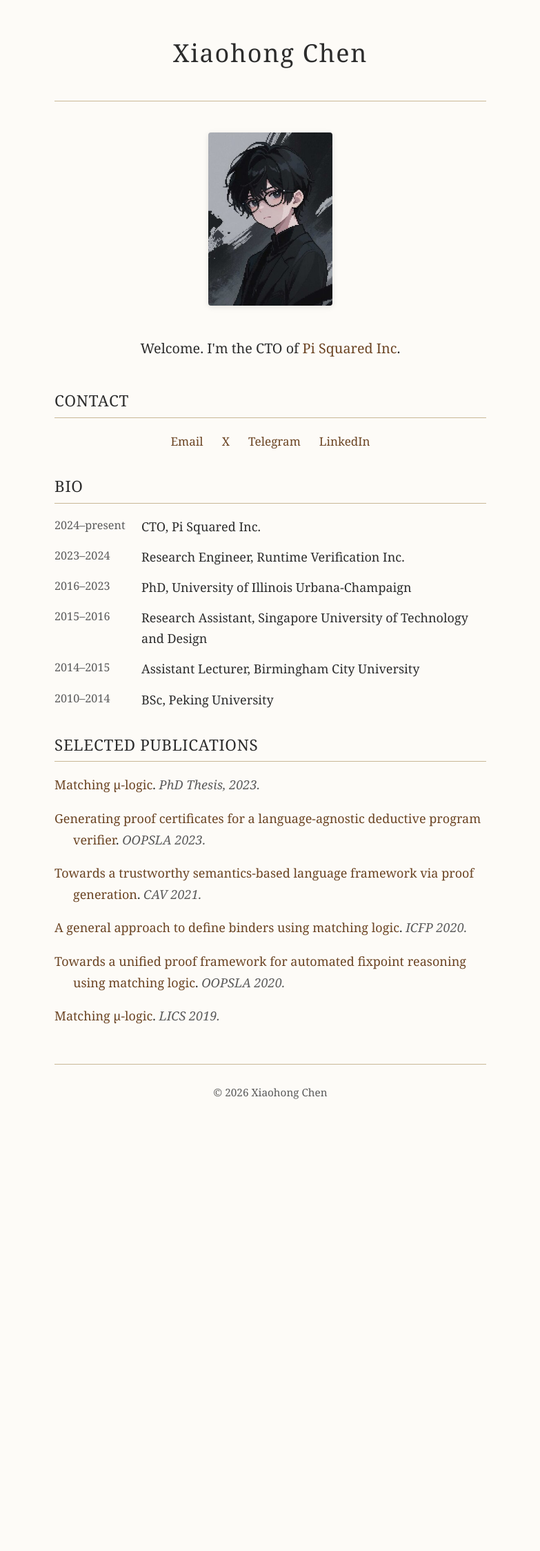
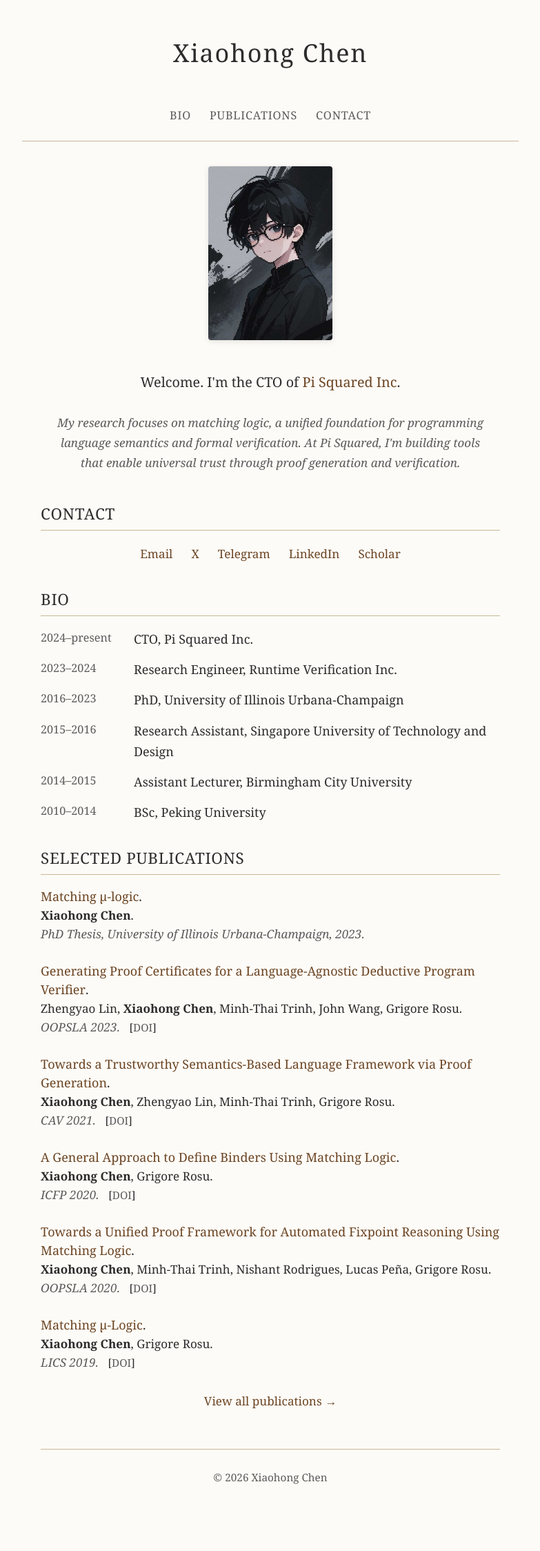
Before and after one commit to xc93/xc93.github.io, a Jekyll site: the page built from index.markdown, in a window 1280 px wide. Shown: the whole page at 69% size, without its empty margins (248-1031 px from the left). Built offline with Jekyll 4.4.1, drawn with Linux system fonts in a browser that asks for light colours; before the commit the page ends 1690 px from its top, so only the background shows below that.

Commit message:
Add full publications, design improvements
- Selected publications on main page (6 key papers)
- Full publications page with collapsible year sections
- Research overview paragraph
- Sticky navigation
- Dark mode support (auto system preference)
- Author name highlighting
- Google Scholar link
- 8 new PDFs downloaded locally
- 23 total publications

```diff
--- a/assets/css/custom.css
+++ b/assets/css/custom.css
@@ -16,8 +16,22 @@
   --font-serif: "Georgia", "Times New Roman", "Noto Serif", serif;
   --font-mono: "Consolas", "Monaco", monospace;
 
-  --max-width: 680px;
+  --max-width: 720px;
   --spacing: 1.5rem;
+}
+
+/* Dark mode */
+@media (prefers-color-scheme: dark) {
+  :root {
+    --color-bg: #1a1a1a;
+    --color-text: #e0e0e0;
+    --color-text-muted: #a0a0a0;
+    --color-accent: #c4956a;
+    --color-link: #d4a574;
+    --color-link-hover: #e8c9a8;
+    --color-border: #3a3a3a;
+    --color-rule: #404040;
+  }
 }
 
 *, *::before, *::after {
@@ -28,6 +42,7 @@ html {
   font-size: 18px;
   -webkit-font-smoothing: antialiased;
   -moz-osx-font-smoothing: grayscale;
+  scroll-behavior: smooth;
 }
 
 body {
@@ -45,6 +60,40 @@ body {
   max-width: var(--max-width);
   margin: 0 auto;
   padding: 3rem var(--spacing) 4rem;
+}
+
+/* Navigation */
+nav.site-nav {
+  position: sticky;
+  top: 0;
+  background: var(--color-bg);
+  border-bottom: 1px solid var(--color-rule);
+  padding: 0.75rem 0;
+  margin: -3rem calc(-1 * var(--spacing)) 2rem;
+  padding-left: var(--spacing);
+  padding-right: var(--spacing);
+  z-index: 100;
+}
+
+nav.site-nav ul {
+  list-style: none;
+  padding: 0;
+  margin: 0;
+  display: flex;
+  gap: 1.5rem;
+  justify-content: center;
+}
+
+nav.site-nav a {
+  font-size: 0.9rem;
+  text-transform: uppercase;
+  letter-spacing: 0.05em;
+  color: var(--color-text-muted);
+  border-bottom: none;
+}
+
+nav.site-nav a:hover {
+  color: var(--color-link);
 }
 
 /* Header */
@@ -87,7 +136,11 @@ h2 {
   border-bottom: 1px solid var(--color-rule);
   padding-bottom: 0.5rem;
 }
-h3 { font-size: 1.1rem; }
+h3 {
+  font-size: 1.1rem;
+  margin-top: 1.5rem;
+  color: var(--color-text-muted);
+}
 
 p {
   margin: 0 0 1.25rem;
@@ -133,11 +186,27 @@ li::marker {
   box-shadow: 0 2px 8px rgba(0,0,0,0.1);
 }
 
+@media (prefers-color-scheme: dark) {
+  .profile img {
+    box-shadow: 0 2px 8px rgba(0,0,0,0.4);
+  }
+}
+
 /* Intro paragraph */
 .intro {
   font-size: 1.1rem;
   text-align: center;
+  margin-bottom: 1.5rem;
+}
+
+/* Research overview */
+.research-overview {
+  font-size: 0.95rem;
+  color: var(--color-text-muted);
+  text-align: center;
+  font-style: italic;
   margin-bottom: 2.5rem;
+  padding: 0 1rem;
 }
 
 /* Contact section */
@@ -174,7 +243,7 @@ li::marker {
 
 .bio-list .year {
   flex-shrink: 0;
-  width: 6rem;
+  width: 6.5rem;
   color: var(--color-text-muted);
   font-size: 0.9rem;
 }
@@ -190,14 +259,89 @@ li::marker {
 }
 
 .pub-list li {
-  margin-bottom: 1rem;
-  padding-left: 1.5rem;
-  text-indent: -1.5rem;
+  margin-bottom: 1.5rem;
+  padding-left: 0;
+  text-indent: 0;
+  line-height: 1.5;
+}
+
+.pub-list li a:first-child {
+  font-weight: 500;
+}
+
+.pub-list .authors {
+  font-size: 0.95rem;
+  color: var(--color-text);
+}
+
+/* Highlight my name in author lists */
+.pub-list .authors .me {
+  font-weight: 600;
 }
 
 .pub-list .venue {
   font-style: italic;
   color: var(--color-text-muted);
+  font-size: 0.95rem;
+}
+
+.pub-list .links {
+  font-size: 0.85rem;
+  margin-left: 0.5rem;
+}
+
+.pub-list .links a {
+  color: var(--color-text-muted);
+}
+
+/* View all link */
+.view-all {
+  text-align: center;
+  margin-top: 1.5rem;
+}
+
+.view-all a {
+  font-size: 0.95rem;
+}
+
+/* Collapsible year sections */
+details.year-section {
+  margin-bottom: 0.5rem;
+}
+
+details.year-section summary {
+  cursor: pointer;
+  font-size: 1.1rem;
+  color: var(--color-text-muted);
+  padding: 0.5rem 0;
+  list-style: none;
+  display: flex;
+  align-items: center;
+  gap: 0.5rem;
+}
+
+details.year-section summary::-webkit-details-marker {
+  display: none;
+}
+
+details.year-section summary::before {
+  content: "▸";
+  font-size: 0.8rem;
+  transition: transform 0.2s ease;
+}
+
+details.year-section[open] summary::before {
+  transform: rotate(90deg);
+}
+
+details.year-section summary:hover {
+  color: var(--color-link);
+}
+
+details.year-section .pub-list {
+  margin-top: 0.5rem;
+  padding-left: 1rem;
+  border-left: 2px solid var(--color-rule);
 }
 
 /* Code / email */
@@ -210,6 +354,12 @@ code {
   border-radius: 3px;
 }
 
+@media (prefers-color-scheme: dark) {
+  code {
+    background: rgba(255,255,255,0.08);
+  }
+}
+
 /* Footer */
 footer {
   margin-top: 3rem;
@@ -217,6 +367,16 @@ footer {
   border-top: 1px solid var(--color-rule);
   text-align: center;
   font-size: 0.85rem;
+  color: var(--color-text-muted);
+}
+
+/* Back link */
+.back-link {
+  margin-bottom: 2rem;
+}
+
+.back-link a {
+  font-size: 0.9rem;
   color: var(--color-text-muted);
 }
 
@@ -228,6 +388,17 @@ footer {
 
   .container {
     padding: 2rem 1.25rem 3rem;
+  }
+
+  nav.site-nav {
+    margin-left: -1.25rem;
+    margin-right: -1.25rem;
+    padding-left: 1.25rem;
+    padding-right: 1.25rem;
+  }
+
+  nav.site-nav ul {
+    gap: 1rem;
   }
 
   header h1 {
@@ -255,11 +426,16 @@ footer {
   body {
     background: white;
     font-size: 11pt;
+    color: black;
   }
 
   .container {
     max-width: none;
     padding: 0;
+  }
+
+  nav.site-nav {
+    display: none;
   }
 
   a {
@@ -272,4 +448,13 @@ footer {
     font-size: 0.8em;
     color: #666;
   }
+
+  details.year-section {
+    display: block;
+  }
+
+  details.year-section[open] summary::before,
+  details.year-section summary::before {
+    display: none;
+  }
 }
--- a/index.markdown
+++ b/index.markdown
@@ -1,6 +1,14 @@
 ---
 layout: default
 ---
+
+<nav class="site-nav">
+  <ul>
+    <li><a href="#bio">Bio</a></li>
+    <li><a href="#publications">Publications</a></li>
+    <li><a href="#contact">Contact</a></li>
+  </ul>
+</nav>
 
 <div class="profile">
   <img src="/assets/profile.jpg" alt="Xiaohong Chen">
@@ -8,16 +16,19 @@ layout: default
 
 <p class="intro">Welcome. I'm the CTO of <a href="https://pi2.network">Pi Squared Inc</a>.</p>
 
-## Contact
+<p class="research-overview">My research focuses on matching logic, a unified foundation for programming language semantics and formal verification. At Pi Squared, I'm building tools that enable universal trust through proof generation and verification.</p>
+
+<h2 id="contact">Contact</h2>
 
 <ul class="contact-list">
   <li><a href="mailto:xiaohong.chen@pi2.network">Email</a></li>
   <li><a href="https://x.com/chenxiaohong">X</a></li>
   <li><a href="https://t.me/xiaohong_chen">Telegram</a></li>
   <li><a href="https://www.linkedin.com/in/chen-xiaohong/">LinkedIn</a></li>
+  <li><a href="https://scholar.google.com/citations?user=4LP6Y64AAAAJ">Scholar</a></li>
 </ul>
 
-## Bio
+<h2 id="bio">Bio</h2>
 
 <ul class="bio-list">
   <li><span class="year">2024–present</span><span class="role">CTO, Pi Squared Inc.</span></li>
@@ -28,13 +39,44 @@ layout: default
   <li><span class="year">2010–2014</span><span class="role">BSc, Peking University</span></li>
 </ul>
 
-## Selected Publications
+<h2 id="publications">Selected Publications</h2>
 
 <ul class="pub-list">
-  <li><a href="/assets/thesis.pdf">Matching μ-logic</a>. <span class="venue">PhD Thesis, 2023.</span></li>
-  <li><a href="/assets/paper-2023-proof-gen-verifier.pdf">Generating proof certificates for a language-agnostic deductive program verifier</a>. <span class="venue">OOPSLA 2023.</span></li>
-  <li><a href="/assets/paper-2021-proof-gen-exec.pdf">Towards a trustworthy semantics-based language framework via proof generation</a>. <span class="venue">CAV 2021.</span></li>
-  <li><a href="/assets/paper-2020-binders.pdf">A general approach to define binders using matching logic</a>. <span class="venue">ICFP 2020.</span></li>
-  <li><a href="/assets/paper-2020-fixpoint-prover.pdf">Towards a unified proof framework for automated fixpoint reasoning using matching logic</a>. <span class="venue">OOPSLA 2020.</span></li>
-  <li><a href="/assets/paper-2019-matching-mu-logic.pdf">Matching μ-logic</a>. <span class="venue">LICS 2019.</span></li>
+  <li>
+    <a href="/assets/thesis.pdf">Matching μ-logic</a>.<br>
+    <span class="authors"><span class="me">Xiaohong Chen</span>.</span><br>
+    <span class="venue">PhD Thesis, University of Illinois Urbana-Champaign, 2023.</span>
+  </li>
+  <li>
+    <a href="/assets/paper-2023-proof-gen-verifier.pdf">Generating Proof Certificates for a Language-Agnostic Deductive Program Verifier</a>.<br>
+    <span class="authors">Zhengyao Lin, <span class="me">Xiaohong Chen</span>, Minh-Thai Trinh, John Wang, Grigore Rosu.</span><br>
+    <span class="venue">OOPSLA 2023.</span>
+    <span class="links">[<a href="https://doi.org/10.1145/3586029">DOI</a>]</span>
+  </li>
+  <li>
+    <a href="/assets/paper-2021-proof-gen-exec.pdf">Towards a Trustworthy Semantics-Based Language Framework via Proof Generation</a>.<br>
+    <span class="authors"><span class="me">Xiaohong Chen</span>, Zhengyao Lin, Minh-Thai Trinh, Grigore Rosu.</span><br>
+    <span class="venue">CAV 2021.</span>
+    <span class="links">[<a href="https://doi.org/10.1007/978-3-030-81688-9_23">DOI</a>]</span>
+  </li>
+  <li>
+    <a href="/assets/paper-2020-binders.pdf">A General Approach to Define Binders Using Matching Logic</a>.<br>
+    <span class="authors"><span class="me">Xiaohong Chen</span>, Grigore Rosu.</span><br>
+    <span class="venue">ICFP 2020.</span>
+    <span class="links">[<a href="https://doi.org/10.1145/3408970">DOI</a>]</span>
+  </li>
+  <li>
+    <a href="/assets/paper-2020-fixpoint-prover.pdf">Towards a Unified Proof Framework for Automated Fixpoint Reasoning Using Matching Logic</a>.<br>
+    <span class="authors"><span class="me">Xiaohong Chen</span>, Minh-Thai Trinh, Nishant Rodrigues, Lucas Peña, Grigore Rosu.</span><br>
+    <span class="venue">OOPSLA 2020.</span>
+    <span class="links">[<a href="https://doi.org/10.1145/3428229">DOI</a>]</span>
+  </li>
+  <li>
+    <a href="/assets/paper-2019-matching-mu-logic.pdf">Matching μ-Logic</a>.<br>
+    <span class="authors"><span class="me">Xiaohong Chen</span>, Grigore Rosu.</span><br>
+    <span class="venue">LICS 2019.</span>
+    <span class="links">[<a href="https://doi.org/10.1109/LICS.2019.8785675">DOI</a>]</span>
+  </li>
 </ul>
+
+<p class="view-all"><a href="/publications.html">View all publications →</a></p>
```
Also changed, not shown: publications.html (added, +214 -0 lines), 8 other files.
